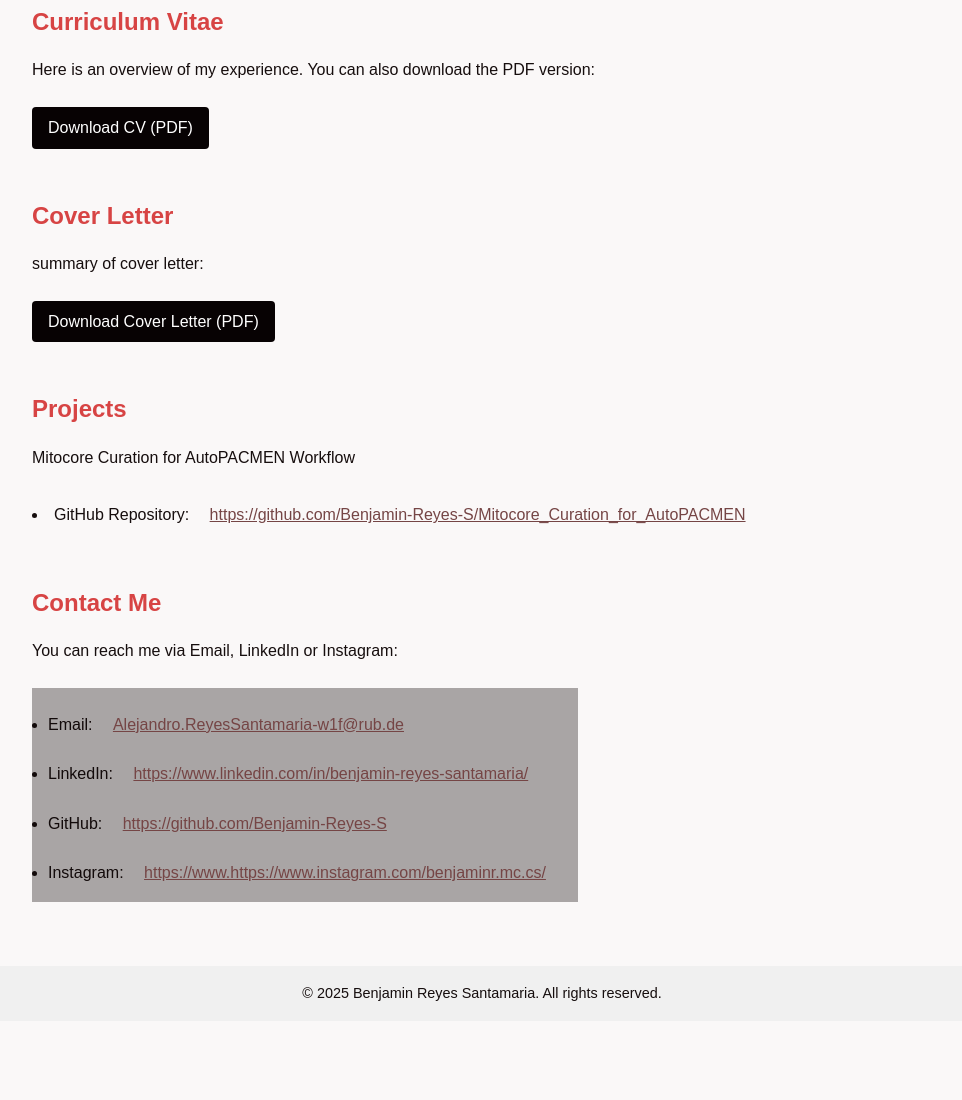
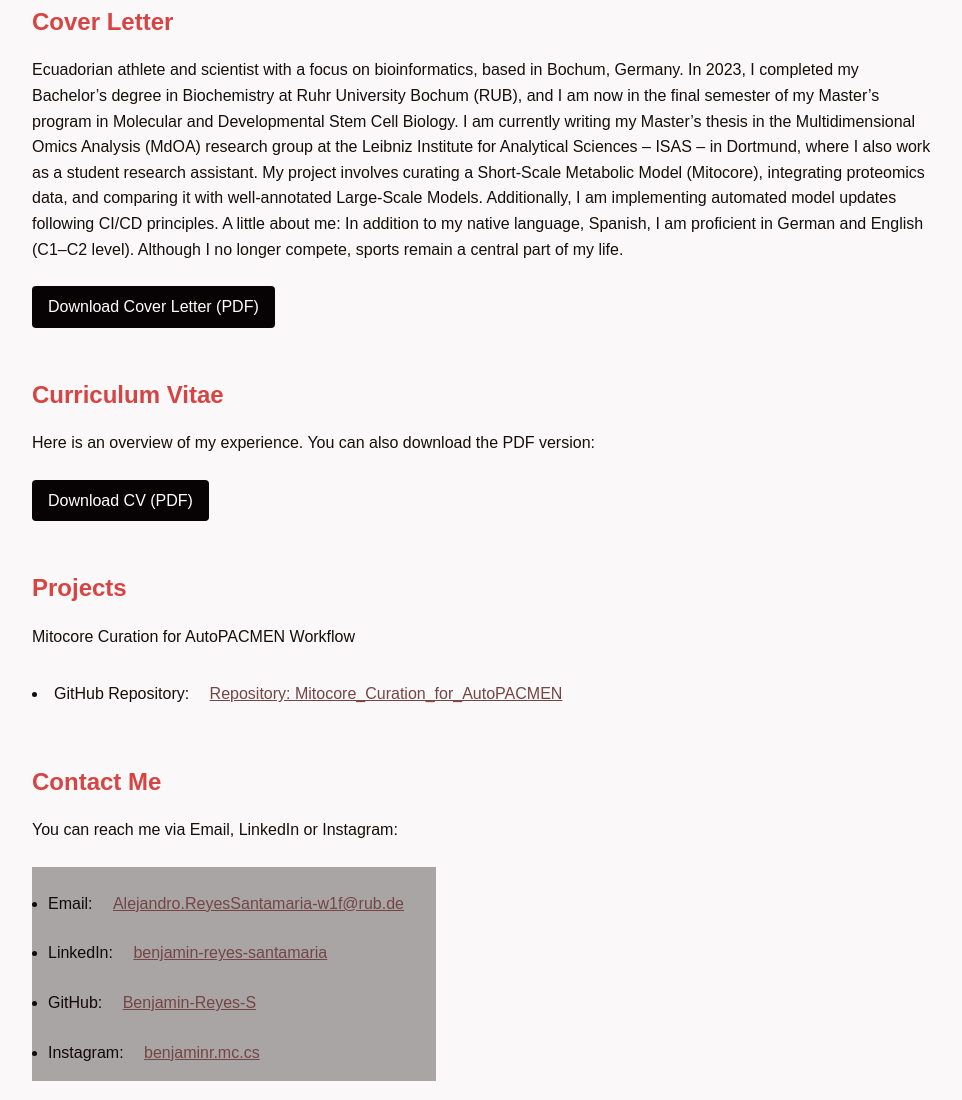
Before and after one commit to Benjamin-Reyes-S/my_website, a plain HTML site: page index.html in a window 1280 px wide. Shown: the part 553-1653 px from the top of the page, without its empty margins (158-1120 px from the left). Before the commit the page ends 1574 px from the top, so only its background shows below. Drawn offline with Linux system fonts and the light colour scheme.

Commit message:
Per_website_1

```diff
--- a/index.html
+++ b/index.html
@@ -91,6 +91,24 @@
 </header>
 
 <main>
+
+  <!-- Cover Letter Section -->
+  <section id="cover-letter">
+    <h2>Cover Letter</h2>
+    <p>Ecuadorian athlete and scientist with a focus on bioinformatics, based in Bochum, Germany.
+
+    In 2023, I completed my Bachelor’s degree in Biochemistry at Ruhr University Bochum (RUB),
+    and I am now in the final semester of my Master’s program in Molecular and Developmental Stem Cell Biology.
+    I am currently writing my Master’s thesis in the Multidimensional Omics Analysis (MdOA) research group
+    at the Leibniz Institute for Analytical Sciences – ISAS – in Dortmund, where I also work as a student research assistant.
+    My project involves curating a Short-Scale Metabolic Model (Mitocore), integrating proteomics data, and comparing it with well-annotated Large-Scale Models.
+    Additionally, I am implementing automated model updates following CI/CD principles.
+
+    A little about me: In addition to my native language, Spanish, I am proficient in German and English (C1–C2 level).
+    Although I no longer compete, sports remain a central part of my life. </p>
+    <a href="Benjamin_Reyes_Cover_letter.pdf" class="button" target="_blank">Download Cover Letter (PDF)</a>
+  </section>
+
   <!-- CV Section -->
   <section id="cv">
     <h2>Curriculum Vitae</h2>
@@ -98,18 +116,11 @@
     <a href="CV.pdf" class="button" target="_blank">Download CV (PDF)</a>
   </section>
 
-  <!-- Cover Letter Section -->
-  <section id="cover-letter">
-    <h2>Cover Letter</h2>
-    <p>summary of cover letter:</p>
-    <a href="Benjamin_Reyes_Cover_letter.pdf" class="button" target="_blank">Download Cover Letter (PDF)</a>
-  </section>
-
   <!-- Projects Section -->
   <section id="Projects">
     <h2>Projects</h2>
     <p>Mitocore Curation for AutoPACMEN Workflow</p>
-    <li>GitHub Repository: <a href="https://github.com/yourusername/reponame" target="_blank">https://github.com/Benjamin-Reyes-S/Mitocore_Curation_for_AutoPACMEN</a></li>
+    <li>GitHub Repository: <a href="https://github.com/Benjamin-Reyes-S/Mitocore_Curation_for_AutoPACMEN" target="_blank">Repository: Mitocore_Curation_for_AutoPACMEN</a></li>
   </section>
 
   <!-- Contact Section -->
@@ -118,9 +129,9 @@
     <p>You can reach me via Email, LinkedIn or Instagram:</p>
     <ul>
       <li>Email: <a href="mailto:Alejandro.ReyesSantamaria-w1f@rub.de">Alejandro.ReyesSantamaria-w1f@rub.de</a></li>
-      <li>LinkedIn: <a href="https://www.linkedin.com/in/benjamin-reyes-santamaria-bb9a9b146/" target="_blank">https://www.linkedin.com/in/benjamin-reyes-santamaria/</a></li>
-      <li>GitHub: <a href="https://github.com/Benjamin-Reyes-S" target="_blank">https://github.com/Benjamin-Reyes-S</a></li>
-      <li>Instagram: <a href="https://www.instagram.com/benjaminr.mc.cs/" target="_blank">https://www.https://www.instagram.com/benjaminr.mc.cs/</a></li>
+      <li>LinkedIn: <a href="https://www.linkedin.com/in/benjamin-reyes-santamaria-bb9a9b146/" target="_blank">benjamin-reyes-santamaria</a></li>
+      <li>GitHub: <a href="https://github.com/Benjamin-Reyes-S" target="_blank">Benjamin-Reyes-S</a></li>
+      <li>Instagram: <a href="https://www.instagram.com/benjaminr.mc.cs/" target="_blank">benjaminr.mc.cs</a></li>
     </ul>
   </section>
 </main>
```
Also changed, not shown: 2 other files.
